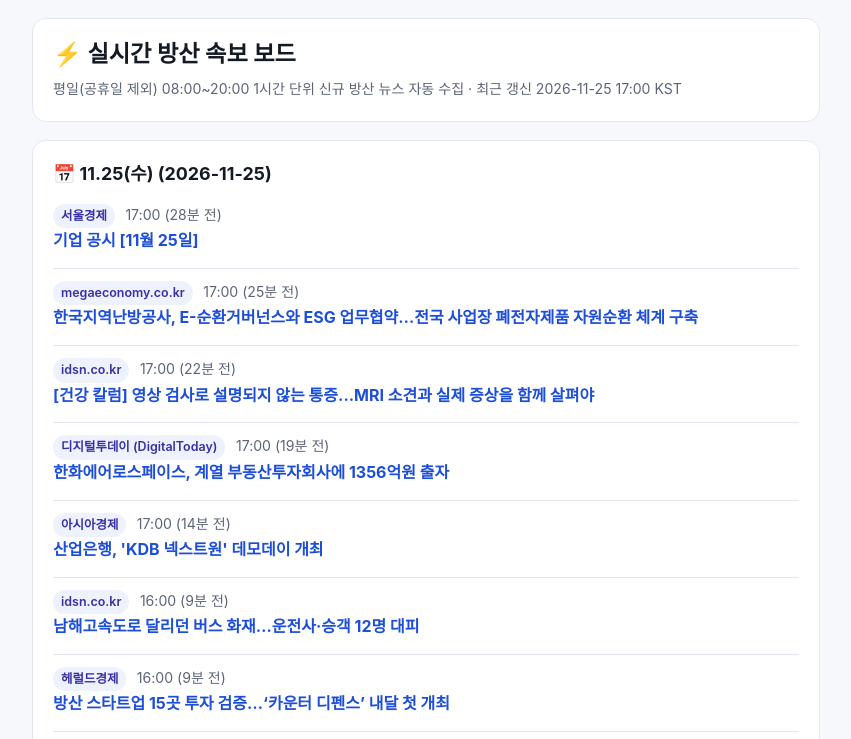
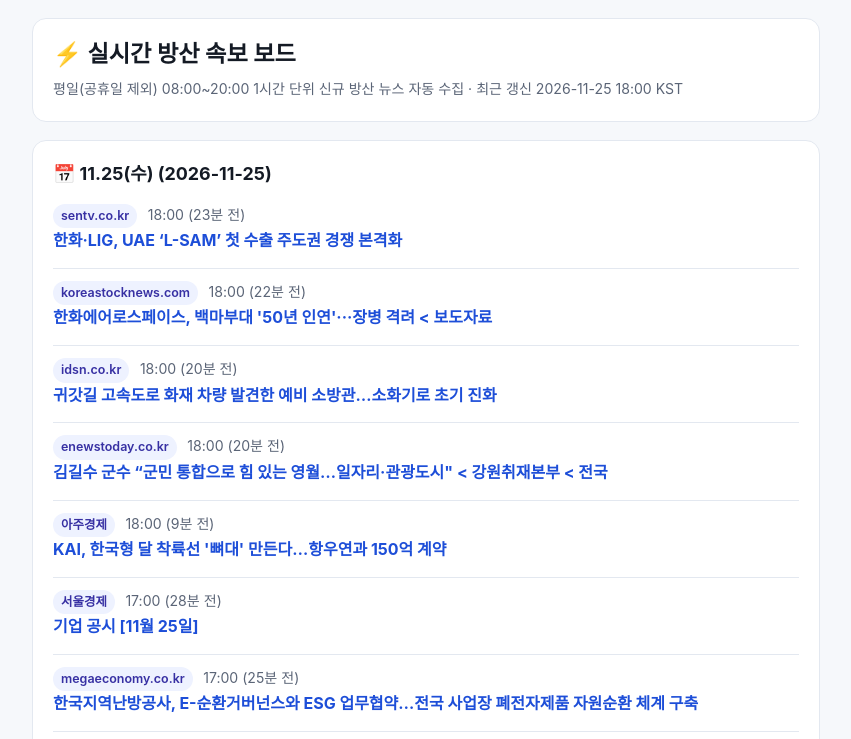
Before and after one commit to ksi850108/defense-briefing, a plain HTML site: page breaking.html in a window 1280 px wide. Shown: the part 53-792 px from the top of the page, without its empty margins (214-1065 px from the left). Drawn offline with Linux system fonts and the light colour scheme.

Commit message:
Update breaking news board (120 items)

```diff
--- a/breaking.html
+++ b/breaking.html
@@ -27,9 +27,34 @@
 <main class="container">
   <section class="hero">
     <h1>⚡ 실시간 방산 속보 보드</h1>
-    <div class="meta">평일(공휴일 제외) 08:00~20:00 1시간 단위 신규 방산 뉴스 자동 수집 · 최근 갱신 2026-11-25 17:00 KST</div>
+    <div class="meta">평일(공휴일 제외) 08:00~20:00 1시간 단위 신규 방산 뉴스 자동 수집 · 최근 갱신 2026-11-25 18:00 KST</div>
   </section>
   <section class="card"><h2>📅 11.25(수) (2026-11-25)</h2>
+      <div class="issue">
+        <div><span class="badge">sentv.co.kr</span>
+        <span class="meta">18:00 (23분 전)</span></div>
+        <div class="issue-title"><a href="https://sentv.co.kr/article/view/sentv202611250164" target="_blank" rel="noopener noreferrer">한화·LIG, UAE ‘L-SAM’ 첫 수출 주도권 경쟁 본격화</a></div>
+      </div>
+      <div class="issue">
+        <div><span class="badge">koreastocknews.com</span>
+        <span class="meta">18:00 (22분 전)</span></div>
+        <div class="issue-title"><a href="https://koreastocknews.com/news/articleView.html?idxno=122504" target="_blank" rel="noopener noreferrer">한화에어로스페이스, 백마부대 &#x27;50년 인연&#x27;···장병 격려 &lt; 보도자료</a></div>
+      </div>
+      <div class="issue">
+        <div><span class="badge">idsn.co.kr</span>
+        <span class="meta">18:00 (20분 전)</span></div>
+        <div class="issue-title"><a href="https://idsn.co.kr/news/view/1065602217326678" target="_blank" rel="noopener noreferrer">귀갓길 고속도로 화재 차량 발견한 예비 소방관…소화기로 초기 진화</a></div>
+      </div>
+      <div class="issue">
+        <div><span class="badge">enewstoday.co.kr</span>
+        <span class="meta">18:00 (20분 전)</span></div>
+        <div class="issue-title"><a href="https://enewstoday.co.kr/news/articleView.html?idxno=2497114" target="_blank" rel="noopener noreferrer">김길수 군수 “군민 통합으로 힘 있는 영월…일자리·관광도시&quot; &lt; 강원취재본부 &lt; 전국</a></div>
+      </div>
+      <div class="issue">
+        <div><span class="badge">아주경제</span>
+        <span class="meta">18:00 (9분 전)</span></div>
+        <div class="issue-title"><a href="https://ajunews.com/view/20261125174943304" target="_blank" rel="noopener noreferrer">KAI, 한국형 달 착륙선 &#x27;뼈대&#x27; 만든다…항우연과 150억 계약</a></div>
+      </div>
       <div class="issue">
         <div><span class="badge">서울경제</span>
         <span class="meta">17:00 (28분 전)</span></div>
```
Also changed, not shown: index.html (+1 -1 lines).
